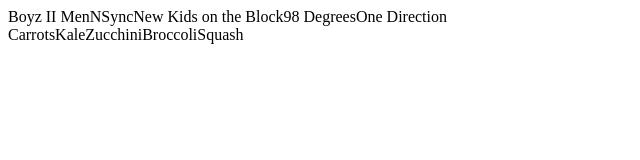
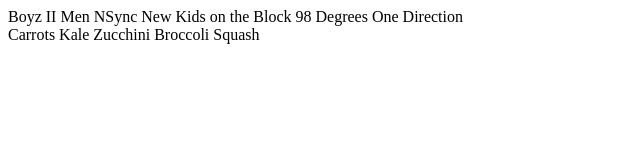
Before and after one commit to aliciazaludova/c24-boybands-js, a plain HTML site: page index.html in a window 1280 px wide. Shown: the whole page, without its empty margins (0-640 px from the left). Drawn offline with Linux system fonts and the light colour scheme.

Commit message:
learned bands.length in loop will print vegs too

```diff
--- a/boybands.js
+++ b/boybands.js
@@ -3,7 +3,7 @@
 
 // Get a reference to the appropriate DOM element for bands
 const bandElement = document.getElementById("boy-bands");
-console.log(bandElement);
+console.log(bandElement); // i've stored the location on the DOM
 
 // Get a reference to the appropriate DOM element for vegetables
 const veggieElement = document.getElementById("vegetables");
@@ -11,21 +11,22 @@
 
 // Execute a for loop that will iterate over the arrays
 // their example for executing a loop:
-// for (let loopTracker = 0; loopTracker < ???; loopTracker += 1) {
 
-for (let looptracker = 0; looptracker < bands.length; looptracker += 1) { // i had bandElement instead of bands -- mistake
+for (let looptracker = 0; looptracker < bands.length; looptracker += 1) { // bands.length evaluates to a number. we can apply this to vegetables even though it says bands.length. not doing something TO the bands array but taking away the number 5.
     // there's nothing to log cuz loop isn't executing yet so don't write this yet:
-    // console.log(bandElement.length);
-
-
+    // console.log(bands.length);
     // Get a reference to the current item in the bands array
-    const currentBand = bands[looptracker];
-    console.log(currentBand);
+    const currentBand = bands[looptracker]; //mr loop is standing at the line of people (bands).
+    console.log(looptracker, currentBand);
 
     // Update the innerHTML value of the DOM element for bands
     // document.getElementById("boy-bands").innerHTML = currentBand
     // more concise would be:
-    bandElement.innerHTML += currentBand;
+    bandElement.innerHTML += " " + currentBand;
+
+    // ***** experimenting:
+    // bands.push("kriss kross");
+    // okay, this broke it. counter in console left of "kriss kross kept incrementing.
 
     // Get a reference to the current item in the vegetables array
     const currentVeggie = vegetables[looptracker];
@@ -34,9 +35,7 @@
 
     // document.getElementById("vegetables").innerHTML = currentVeggie; // it found the innerHTML was vacant and set it to currentVeggie
     // more concise would be:
-    veggieElement.innerHTML += currentVeggie;
-
+    veggieElement.innerHTML += " " + currentVeggie;
 }
-
   // ultimate goal:
   // Update the code to iterate the two arrays provided (bands and vegetables) and output each element in the arrays into their corresponding HTML <div> element. Ensure that each item is in a block element (e.g. li, div, p, etc...)
```
Also changed, not shown: index.html (+1 -5 lines).
